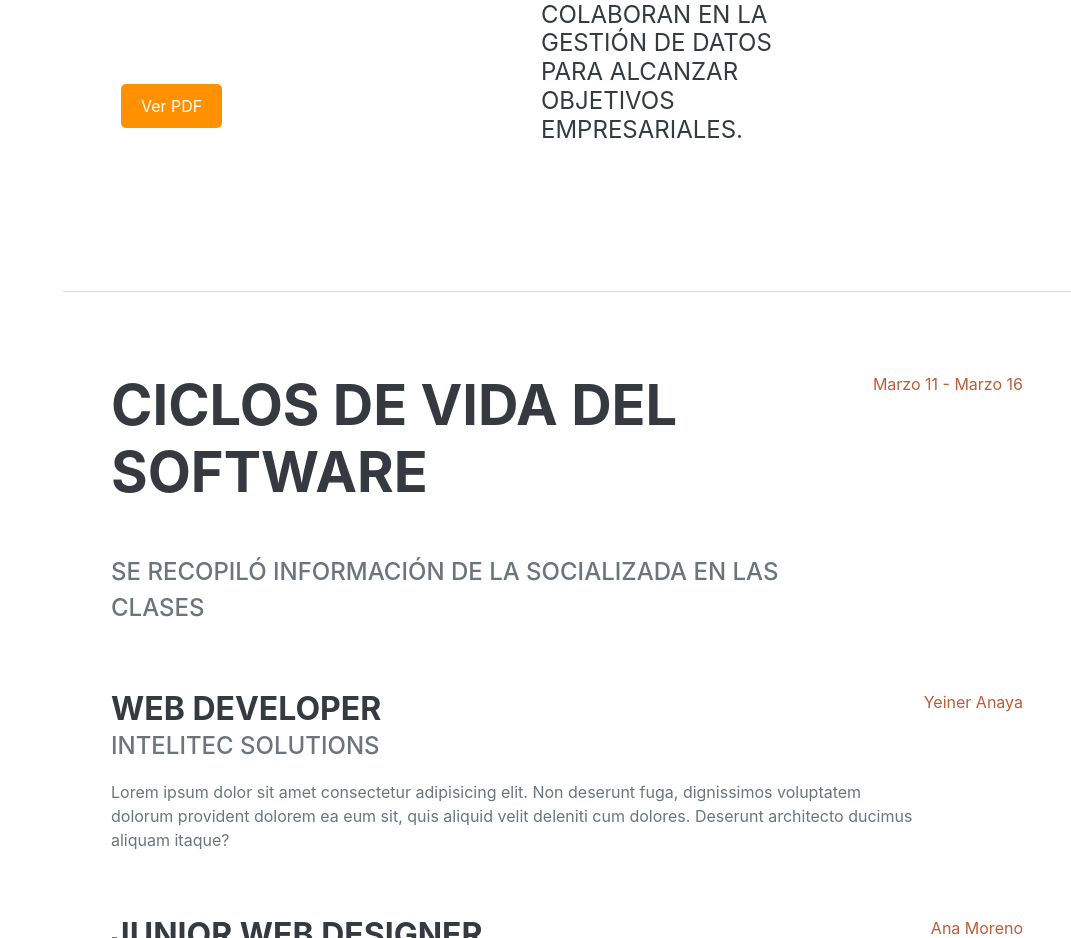
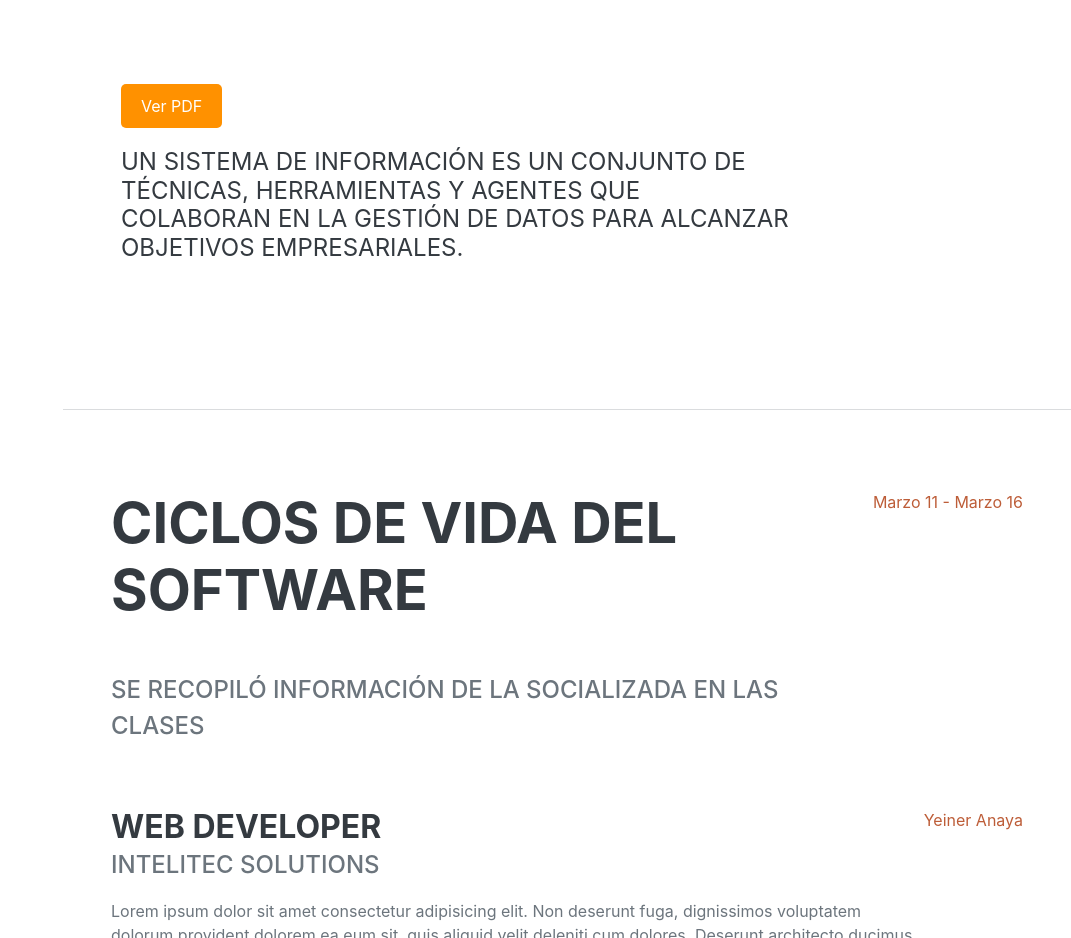
Before and after one commit to ydanaya/portfolio-group3, a plain HTML site: page public/index.html in a window 1280 px wide. Shown: the part 1480-2418 px from the top of the page, without its empty margins (209-1280 px from the left). Drawn offline with nearby package versions, Linux system fonts and the light colour scheme; a web font is replaced by a local one.

```diff
--- a/public/index.html
+++ b/public/index.html
@@ -99,6 +99,8 @@
                                         target="_blank">Ver
                                         PDF</a>
                                 </div>
+                            </div>
+                            <div class="fila">
                                 <div class="celda">
                                     <h4>Un sistema de información es un conjunto de técnicas, herramientas y agentes que
                                         colaboran en la gestión de datos para alcanzar objetivos empresariales. </h4>
```
